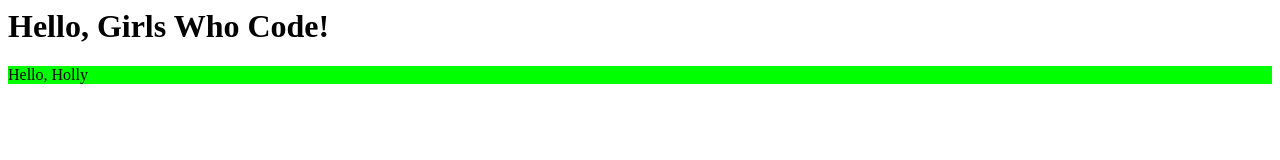
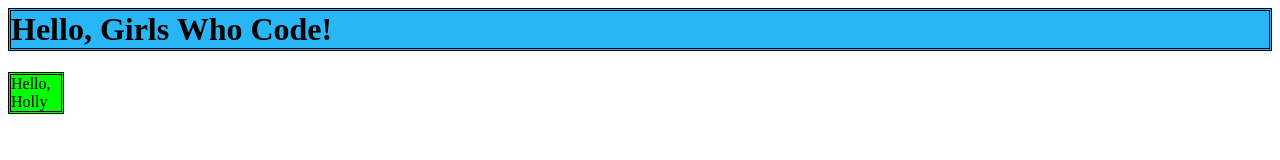
Before and after one commit to hfionte/girlswhocode2016, a plain HTML site: page index.html in a window 1280 px wide. Drawn offline with Linux system fonts and the light colour scheme.

Commit message:
Update style.css

```diff
--- a/style.css
+++ b/style.css
@@ -1,3 +1,9 @@
 #hi{
       background:rgb(0,255,0);
+      width:50px;
+      border:double;
     }
+h1{
+      background:rgb(41,182,246);
+      border:double;
+}
```
